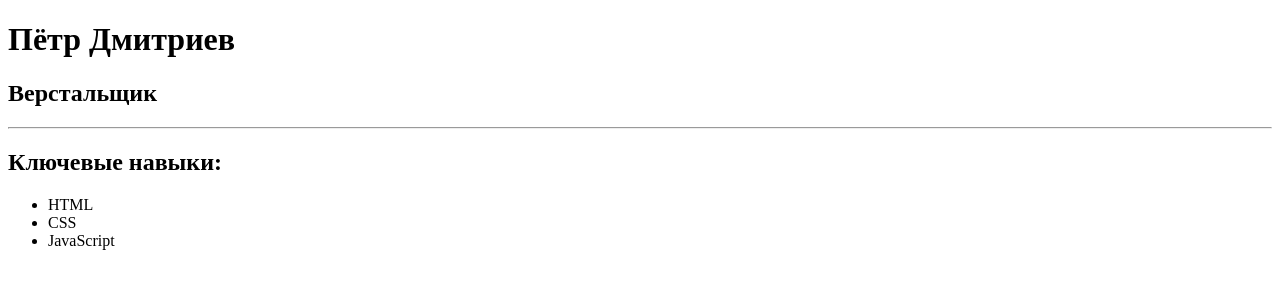
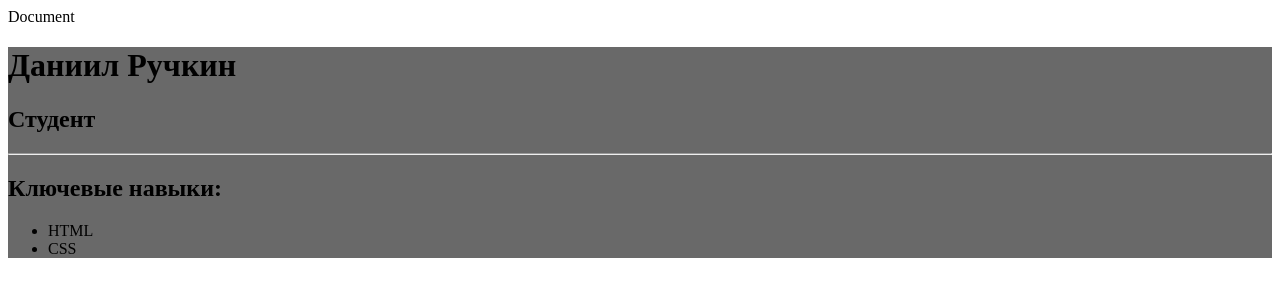
Before and after one commit to pokataak/pokatak.github.io, a plain HTML site: page index.html in a window 1280 px wide. Drawn offline with Linux system fonts and the light colour scheme.

Commit message:
first attempt

```diff
--- a/index.html
+++ b/index.html
@@ -3,12 +3,13 @@
 <head>
   <meta charset="UTF-8">
   <meta name="viewport" content="width=device-width, initial-scale=1.0">
-  <title>Document</title>
+  <link rel="stylesheet" href="styles.css">
+  <tite>Document</title>
 </head>
-<body>
+<boвy>
   <main>
-    <h1>Пётр Дмитриев</h1>
-    <h2>Верстальщик</h2>
+    <h1>Даниил Ручкин</h1>
+    <h2>Студент</h2>
 
     <hr>
 
@@ -17,7 +18,6 @@
       <ul>
         <li>HTML</li>
         <li>CSS</li>
-        <li>JavaScript</li>
       </ul>
     </section>
   </main>
--- /dev/null
+++ b/styles.css
@@ -0,0 +1,3 @@
+main {
+  background-color: dimgray;
+}
```
